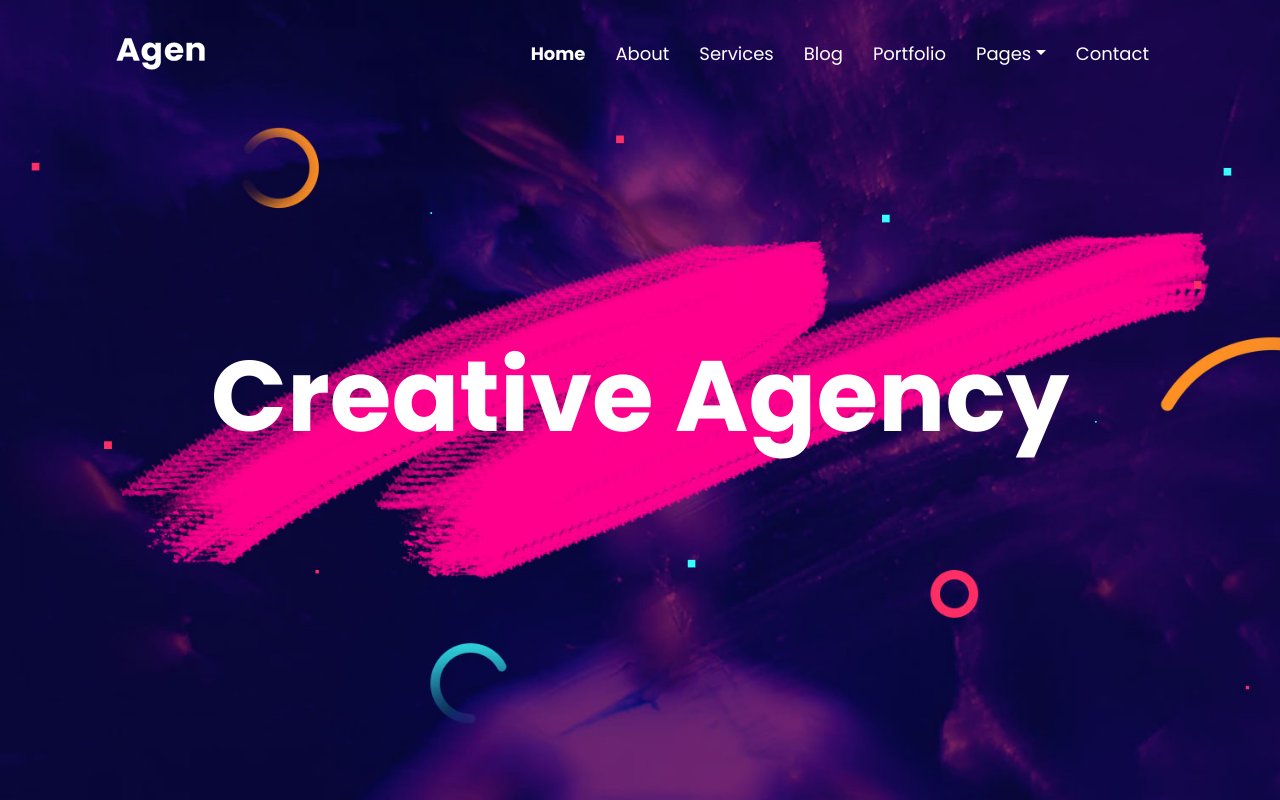
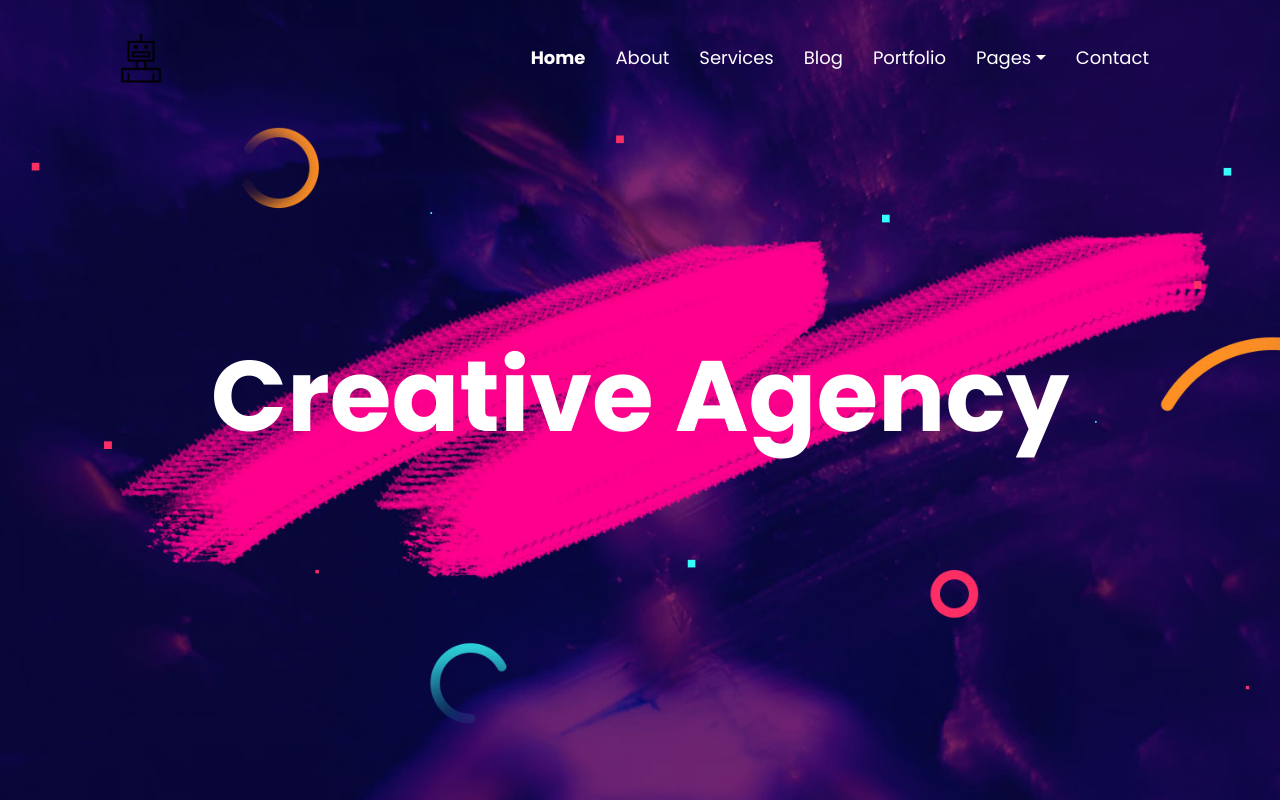
Before and after one commit to cordellec/CPNT201-A2-AGEN, a website: page theme/index.html in a window 1280 px wide. Shown: the top 800 px of the page. Drawn offline with Linux system fonts and the light colour scheme; some packages are replaced by stand-ins of ours.

Commit message:
Added Logo Top Left And Title Change

```diff
--- a/theme/css/style.css
+++ b/theme/css/style.css
@@ -958,3 +958,7 @@ footer .overlay-image {
   border: 0;
 }
 /*# sourceMappingURL=style.css.map */
+
+.botimg {
+  width:50px;
+}
--- a/theme/index.html
+++ b/theme/index.html
@@ -11,7 +11,7 @@
 
 <head>
   <meta charset="utf-8">
-  <title>Agen | Bootstrap Agency Template</title>
+  <title>Arbitrage Bot</title>
 
   <!-- mobile responsive meta -->
   <meta name="viewport" content="width=device-width, initial-scale=1">
@@ -43,7 +43,7 @@
 
 <header class="navigation fixed-top">
   <nav class="navbar navbar-expand-lg navbar-dark">
-    <a class="navbar-brand" href="index.html"><img src="images/logo.png" alt="Egen"></a>
+    <a class="navbar-brand" href="index.html"><img class="botimg" src="images/botcon.png" alt="Egen"></a>
     <button class="navbar-toggler" type="button" data-toggle="collapse" data-target="#navigation"
       aria-controls="navigation" aria-expanded="false" aria-label="Toggle navigation">
       <span class="navbar-toggler-icon"></span>
```
Also changed, not shown: theme/images/botcon.png (added).
